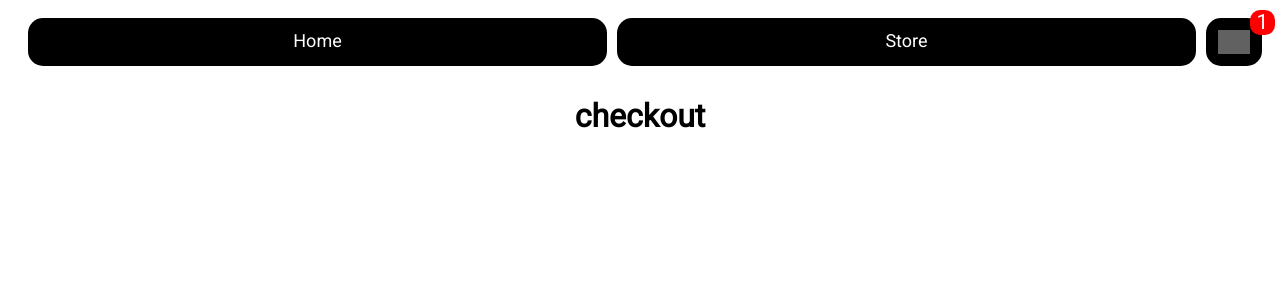
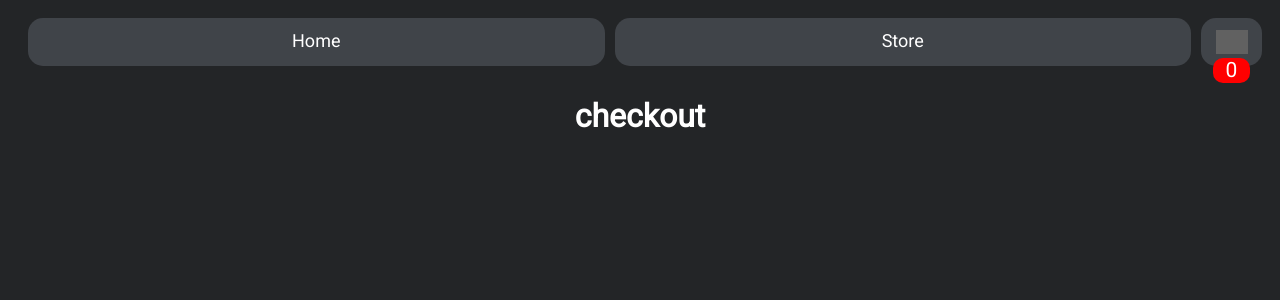
Before and after one commit to ericance/first-website, a Flask app: page /cart in a window 1280 px wide. Shown: the top 300 px of the page. Run offline with Flask 3, Linux system fonts and the light colour scheme; grey boxes are pictures that could not be loaded.

Commit message:
Home page and cart notification

```diff
--- a/app/routes.py
+++ b/app/routes.py
@@ -8,15 +8,24 @@ itemKey = {
     3: "Water"
 }
 
+quantityTracker=0
+try:
+	for item in Item.query.all():
+		quantityTracker += item.quantity
+except:
+	pass
+
 @app.route('/')
 @app.route('/home')
 def index():
-	return render_template('index.html')
+	return render_template('index.html', quantity=("99+" if quantityTracker > 99 else quantityTracker))
 
-@app.route('/store', methods=['GET', "POST"])
+@app.route('/store/', methods=['GET', "POST"])
 def store():
 	items = Item.query.all()
 	if request.method == 'POST':
+		global quantityTracker
+		quantityTracker += 1
 		try:
 			data = request.json
 			item_id = int(data["id"])
@@ -25,8 +34,9 @@ def store():
 			db.session.commit()
 		except:
 			pass
-	return render_template('store.html', items=items)
+	return render_template('store.html', items=items, quantity=("99+" if quantityTracker > 99 else quantityTracker))
 
 @app.route('/cart')
 def cart():
-	return render_template('cart.html')
+	items = Item.query.all()
+	return render_template('cart.html', items=items, quantity=("99+" if quantityTracker > 99 else quantityTracker))
--- a/app/static/style.css
+++ b/app/static/style.css
@@ -2,6 +2,11 @@
 
 * {
 	font-family: 'Roboto';
+	color: white;
+}
+
+body {
+	background-color: rgb(35, 37, 39);
 }
 
 .nav {
@@ -17,7 +22,7 @@
 	border: none;
 	padding: 12px;
 	color: #fff;
-	background-color: #000000;
+	background-color: rgb(64, 68, 73);
 	text-align: center;
 	cursor: pointer;
 	font-size: 18px;
@@ -30,7 +35,7 @@
 }
 
 .cart-btn {
-	aspect-ratio: 1/1;
+	width: 72px;
 }
 
 /* Product Card */
@@ -47,6 +52,7 @@
 	text-align: center;
 	margin: 5px;
 	flex-basis: 15%;
+	background-color: rgb(106, 206, 189);
 }
 
 .card h1 {
@@ -54,7 +60,7 @@
 }
 
 .price {
-	color: grey;
+	color: rgb(88, 98, 100);
 	font-size: 22;
 }
 
@@ -73,14 +79,28 @@
 	opacity: 0.7;
 }
 
-.notification {
+#notification {
 	background-color: #ff0000;
 	position: relative;
-	left: 100%;
-	bottom: 200%;
-	width: 25px;
+	/* bottom: 200%; */
+	left: 0%;
+	min-width: 25px;
+	padding-left: 6px;
+	padding-right: 6px;
 	height: 25px;
 	font-size: 21px;
 	border-radius: 10px;
-	aspect-ratio: 1/1;
 }
+
+img {
+	pointer-events: none;
+	user-select: none;
+}
+
+.center {
+	display: block;
+	margin-left: auto;
+	margin-right: auto;
+	width: 15%;
+	margin-bottom: 24px;
+}
--- a/app/templates/base.html
+++ b/app/templates/base.html
@@ -3,6 +3,11 @@
 	<head>
 		<link rel="stylesheet" href="https://fonts.googleapis.com/css2?family=Material+Symbols+Outlined:opsz,wght,FILL,GRAD@20..48,100..700,0..1,-50..200" />
 		<link rel="stylesheet" href="{{url_for('static', filename='style.css')}}">
+		<style>
+			html {
+				background-color: rgb(35, 37, 39);
+			}
+		</style>
 	</head>
 	<body>
 		<div class="nav">
@@ -14,11 +19,10 @@
 			</a>
 			<a class="cart-btn" href="{{ url_for('cart') }}", width="100">
 				<img style="height: 100%; filter: invert(1);" src="https://i.ibb.co/SyHtjMk/cart.png" alt="Shopping Cart">
-				<div class="notification">1</div>
+				<div id="notification">{{ quantity }}</div>
 			</a>
 		</div>
         {% block content %}
-
         {% endblock %}
 	</body>
 </html>
```
Also changed, not shown: app/templates/index.html (+26 -1 lines), app/templates/store.html (+8 -4 lines).
